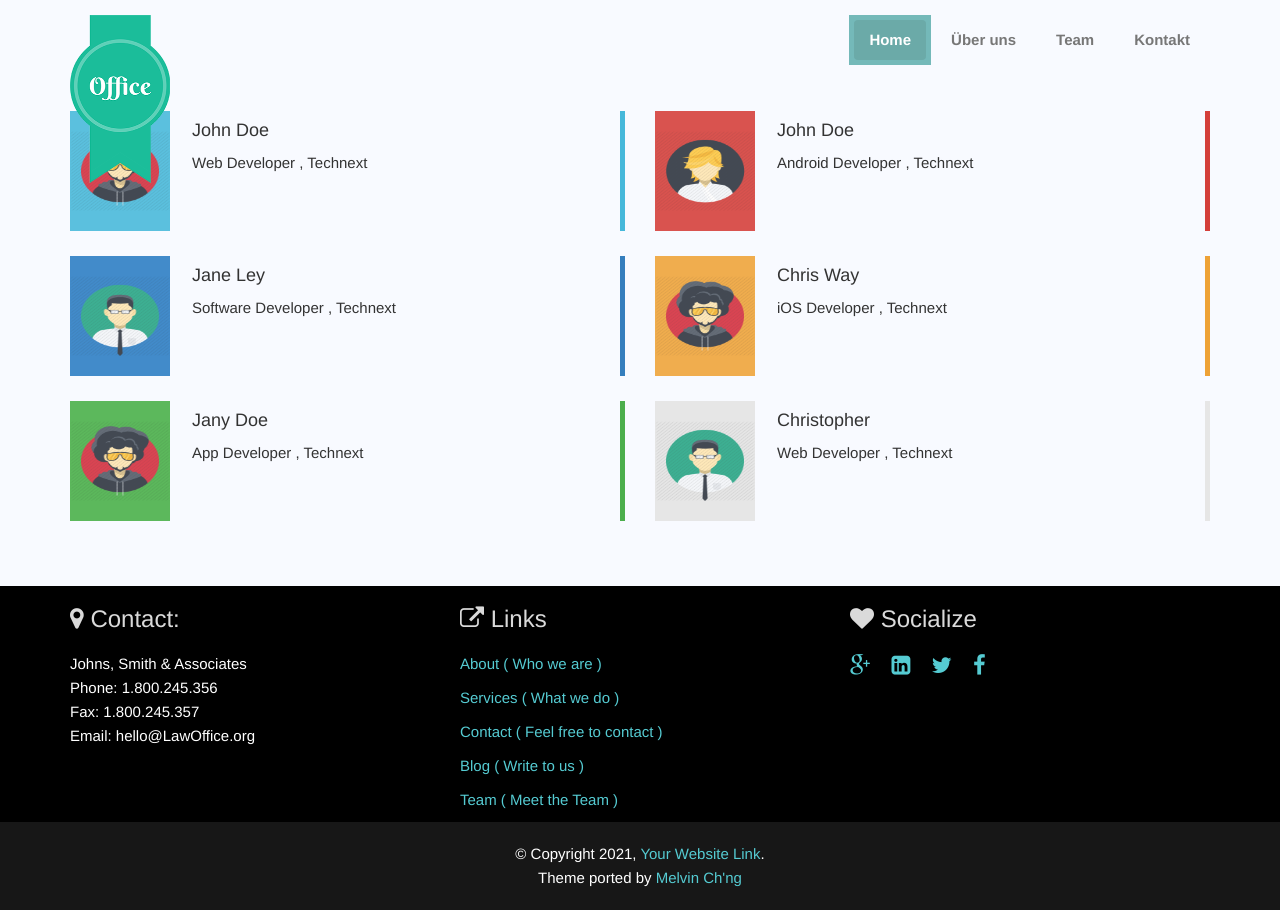
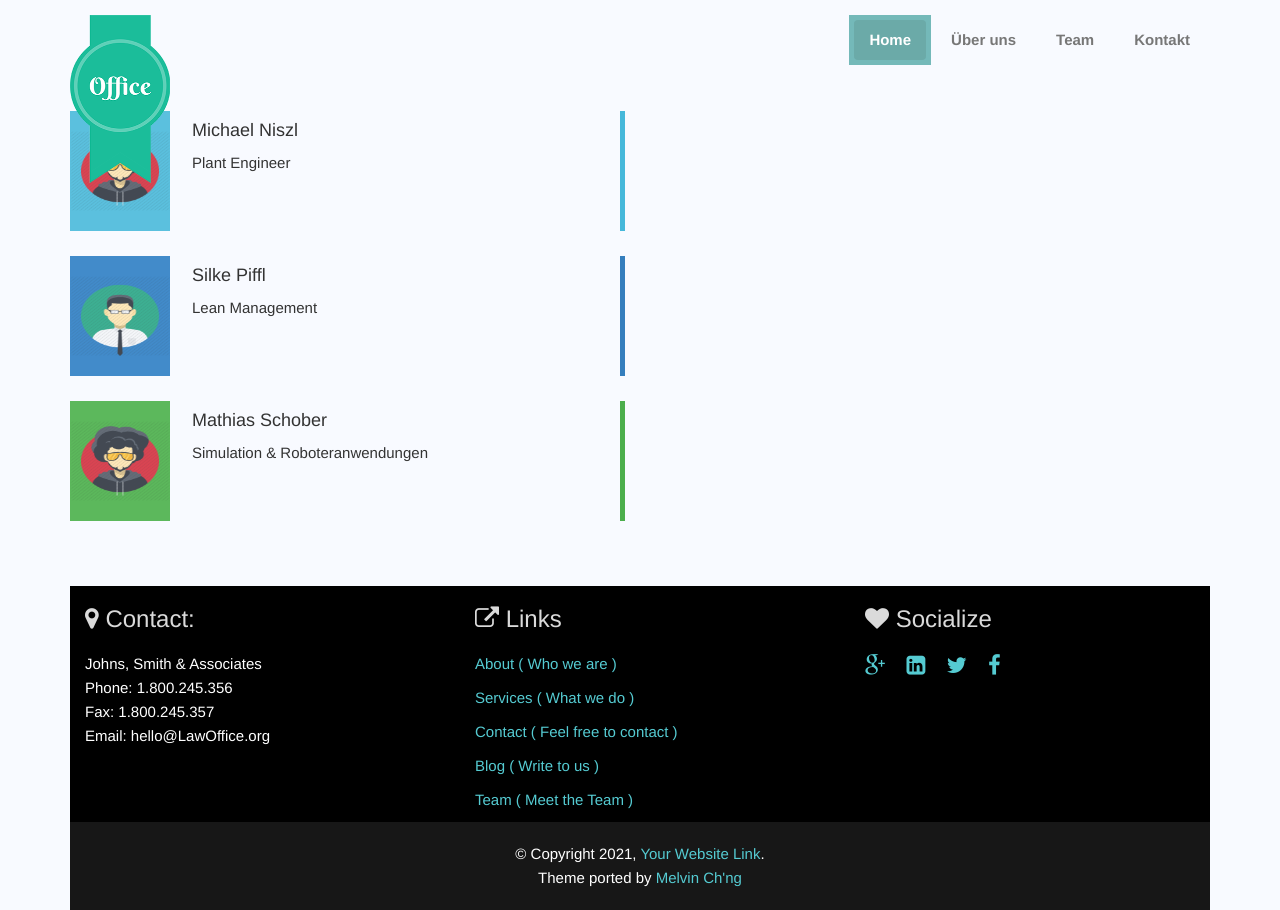
Before and after one commit to MathiasSchober/optimisima, a Jekyll site: the page built from team.html, in a window 1280 px wide. Built offline with Jekyll 4.4.1, drawn with Linux system fonts in a browser that asks for light colours.

Commit message:
Update team.html

```diff
--- a/team.html
+++ b/team.html
@@ -13,10 +13,10 @@ permalink: /team
           <img src="../assets/img/team/member2.png" alt="Feature-img" height="80" width="100">
         </div>
         <h4>
-          John Doe
+          Michael Niszl
         </h4>
         <p>
-          Web Developer , Technext
+          Plant Engineer
         </p>
       </div>
       <div class="blockquote-box blockquote-primary animated wow fadeInLeft clearfix">
@@ -24,10 +24,10 @@ permalink: /team
           <img src="../assets/img/team/member1.png" alt="Feature-img" height="80" width="100">
         </div>
         <h4>
-          Jane Ley
+          Silke Piffl
         </h4>
         <p>
-          Software Developer , Technext
+          Lean Management
         </p>
       </div>
       <div class="blockquote-box blockquote-success animated wow fadeInLeft clearfix">
@@ -35,48 +35,14 @@ permalink: /team
           <img src="../assets/img/team/member2.png" alt="Feature-img" height="80" width="100">
         </div>
         <h4>
-          Jany Doe
+          Mathias Schober
         </h4>
         <p>
-          App Developer , Technext
+          Simulation & Roboteranwendungen
         </p>
       </div>
   </div>
   <div class="col-md-6">
-    <div class="blockquote-box blockquote-danger animated wow fadeInRight clearfix">
-      <div class="square pull-left">
-        <img src="../assets/img/team/member3.png" alt="Feature-img" height="80" width="100">
-      </div>
-      <h4>
-        John Doe
-      </h4>
-      <p>
-        Android Developer , Technext
-      </p>
-    </div>
-    <div class="blockquote-box blockquote-warning animated wow fadeInRight clearfix">
-      <div class="square pull-left">
-        <img src="../assets/img/team/member2.png" alt="Feature-img" height="80" width="100">
-      </div>
-      <h4>
-        Chris Way
-      </h4>
-      <p>
-        iOS Developer , Technext
-      </p>
-    </div>
-    <div class="blockquote-box animated wow fadeInRight clearfix">
-      <div class="square pull-left">
-        <img src="../assets/img/team/member1.png" alt="Feature-img" height="80" width="100">
-      </div>
-      <h4>
-        Christopher
-      </h4>
-      <p>
-        Web Developer , Technext
-      </p>
-      </div>
-    </div>
   </div>
 </div>
 <!--End Main Container -->
```
